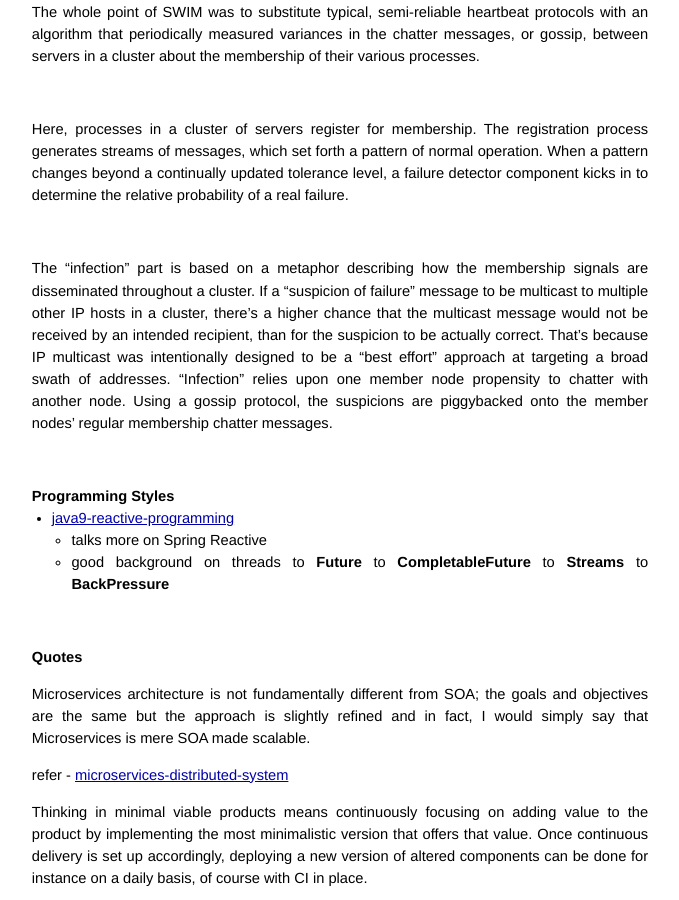
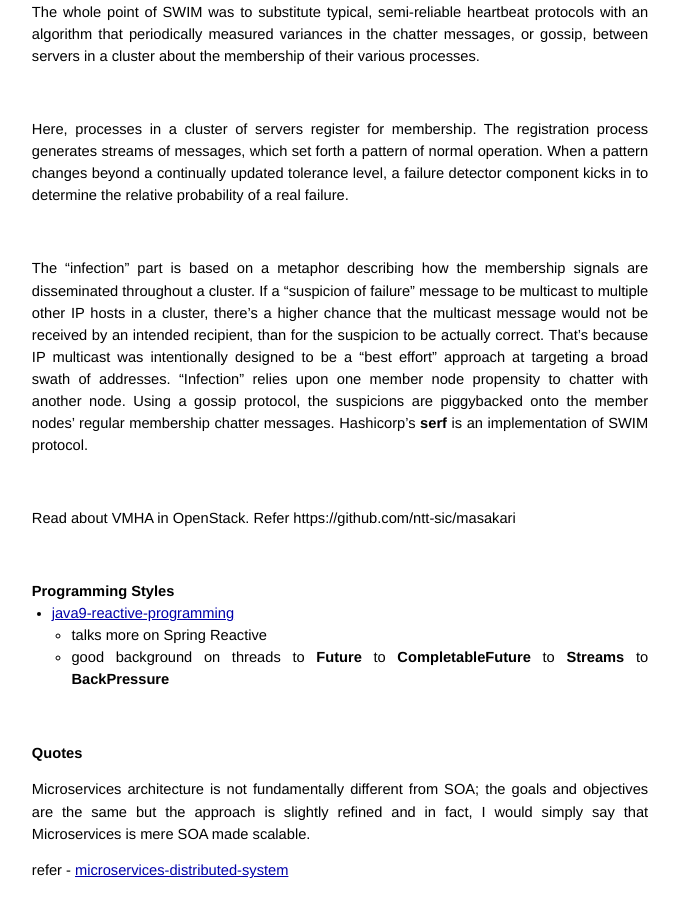
Before and after one commit to AmitKumarDas/amitkumardas.github.io, a Jekyll site: the page built from _posts/2016-09-10-architecture-and-design-curated-thoughts.md, in a window 1280 px wide and 900 px high, scrolled down 2553 px. Shown: the whole window, without its empty margins (300-979 px from the left). Built offline with Jekyll 4.4.1, drawn with Linux system fonts in a browser that asks for light colours.

Commit message:
Update 2016-09-10-architecture-and-design-curated-thoughts.md

```diff
--- a/_posts/2016-09-10-architecture-and-design-curated-thoughts.md
+++ b/_posts/2016-09-10-architecture-and-design-curated-thoughts.md
@@ -146,7 +146,12 @@ in a cluster, there’s a higher chance that the multicast message would not be
 recipient, than for the suspicion to be actually correct. That’s because IP multicast was intentionally
 designed to be a “best effort” approach at targeting a broad swath of addresses. “Infection” relies
 upon one member node propensity to chatter with another node. Using a gossip protocol, the suspicions
-are piggybacked onto the member nodes’ regular membership chatter messages.
+are piggybacked onto the member nodes’ regular membership chatter messages. Hashicorp's **serf** is an
+implementation of SWIM protocol.
+
+<br />
+
+> Read about VMHA in OpenStack. Refer https://github.com/ntt-sic/masakari
 
 <br />
 
```
